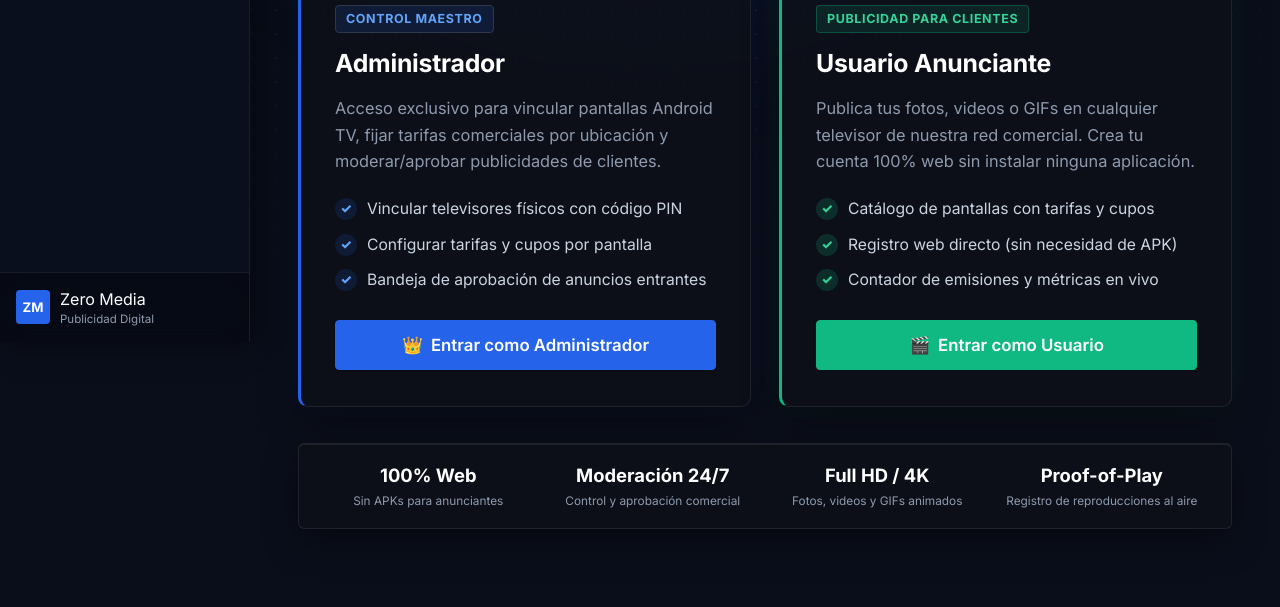
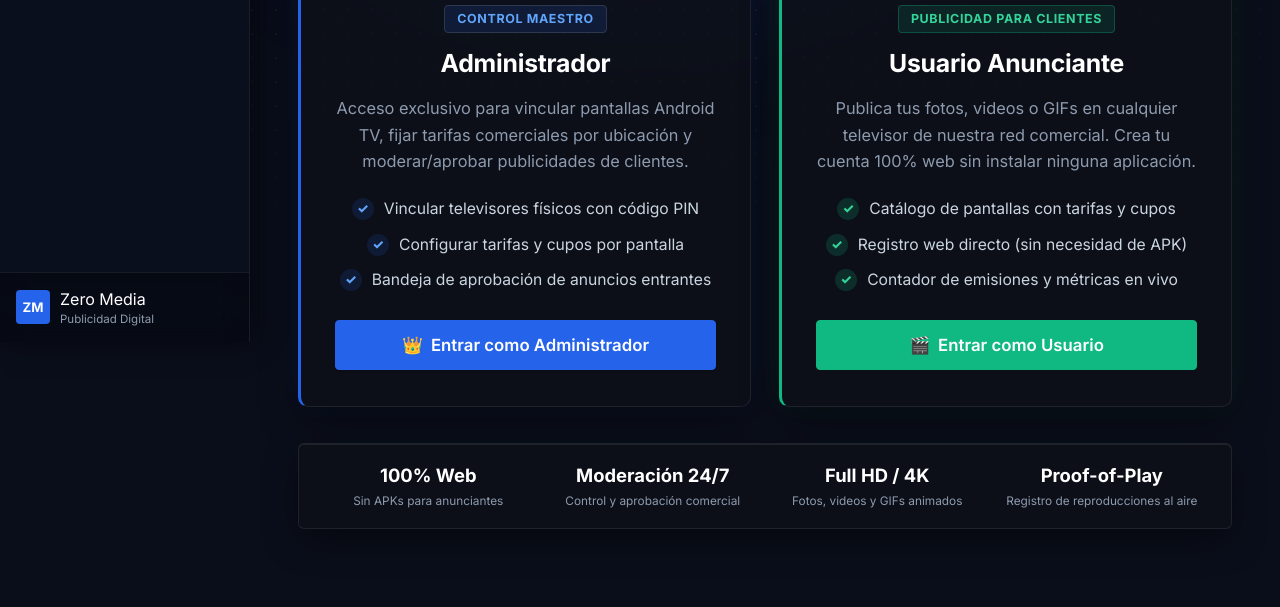
Before and after one commit to Ivanxx16/zero-media, a website: page frontend-web/index.html in a window 1280 px wide. Shown: the part 458-1065 px from the top of the page. Drawn offline with Linux system fonts and the light colour scheme; no server answers.

Commit message:
style: centrar textos, titulos y elementos dentro de las cards de bienvenida

```diff
--- a/frontend-web/index.html
+++ b/frontend-web/index.html
@@ -173,7 +173,7 @@
           <div class="welcome-cards-grid">
             <!-- TARJETA 1: ENTRAR COMO ADMINISTRADOR -->
             <div class="welcome-access-card card-admin">
-              <div>
+              <div class="welcome-card-body">
                 <div class="welcome-card-icon">👑</div>
                 <span class="welcome-card-badge admin-badge">Control Maestro</span>
                 <h3 class="welcome-card-title">Administrador</h3>
@@ -194,7 +194,7 @@
 
             <!-- TARJETA 2: ENTRAR COMO USUARIO -->
             <div class="welcome-access-card card-user">
-              <div>
+              <div class="welcome-card-body">
                 <div class="welcome-card-icon">📺</div>
                 <span class="welcome-card-badge user-badge">Publicidad para Clientes</span>
                 <h3 class="welcome-card-title">Usuario Anunciante</h3>
--- a/frontend-web/styles.css
+++ b/frontend-web/styles.css
@@ -2723,12 +2723,21 @@ body {
   display: flex;
   flex-direction: column;
   justify-content: space-between;
-  text-align: left;
+  align-items: center;
+  text-align: center;
   transition: all 0.25s cubic-bezier(0.16, 1, 0.3, 1);
   box-shadow: 0 12px 35px -5px rgba(0, 0, 0, 0.55), inset 0 1px 0 rgba(255, 255, 255, 0.1);
   min-height: 480px;
   position: relative;
   z-index: 1;
+}
+
+.welcome-card-body {
+  width: 100%;
+  display: flex;
+  flex-direction: column;
+  align-items: center;
+  text-align: center;
 }
 
 .welcome-access-card.card-admin {
@@ -2760,17 +2769,19 @@ body {
 .welcome-card-icon {
   font-size: 2.6rem;
   margin-bottom: 14px;
+  text-align: center;
 }
 
 .welcome-card-badge {
   display: inline-block;
-  padding: 4px 10px;
+  padding: 4px 12px;
   border-radius: var(--radius-sm);
   font-size: 0.78rem;
   font-weight: 700;
   text-transform: uppercase;
   letter-spacing: 0.05em;
-  margin-bottom: 12px;
+  margin: 0 auto 12px;
+  text-align: center;
 }
 
 .welcome-card-badge.admin-badge {
@@ -2791,30 +2802,38 @@ body {
   color: var(--text-primary);
   margin: 0 0 12px;
   letter-spacing: -0.01em;
+  text-align: center;
 }
 
 .welcome-card-desc {
   font-size: 1.02rem;
   color: var(--text-muted);
   line-height: 1.65;
-  margin-bottom: 22px;
+  margin: 0 auto 22px;
+  max-width: 480px;
+  text-align: center;
 }
 
 .welcome-card-features {
   list-style: none;
   padding: 0;
-  margin: 0 0 28px;
+  margin: 0 auto 28px;
   display: flex;
   flex-direction: column;
+  align-items: center;
   gap: 12px;
+  width: 100%;
 }
 
 .welcome-card-features li {
   display: flex;
   align-items: center;
+  justify-content: center;
   gap: 10px;
   font-size: 0.98rem;
   color: var(--text-secondary);
+  text-align: center;
+  width: 100%;
 }
 
 .welcome-card-features li span {
```
